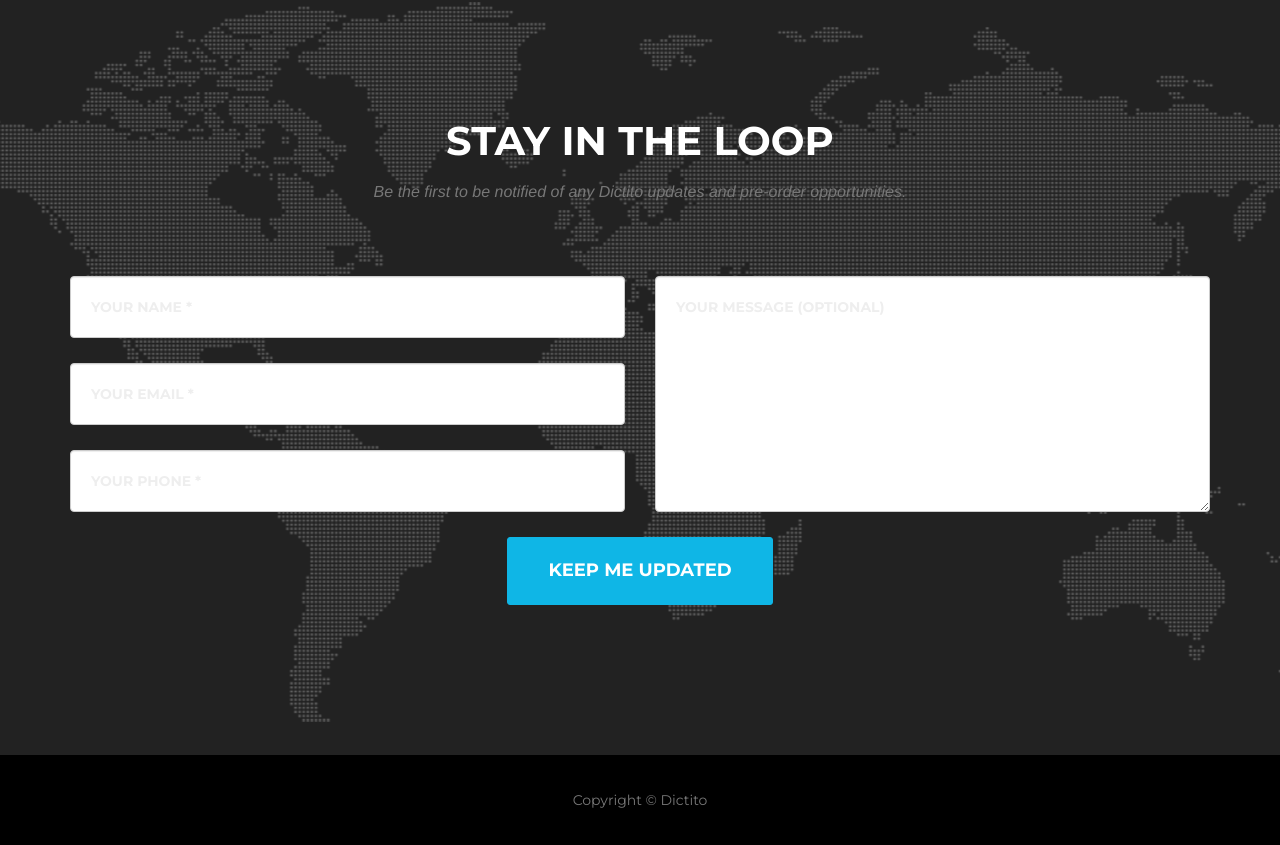
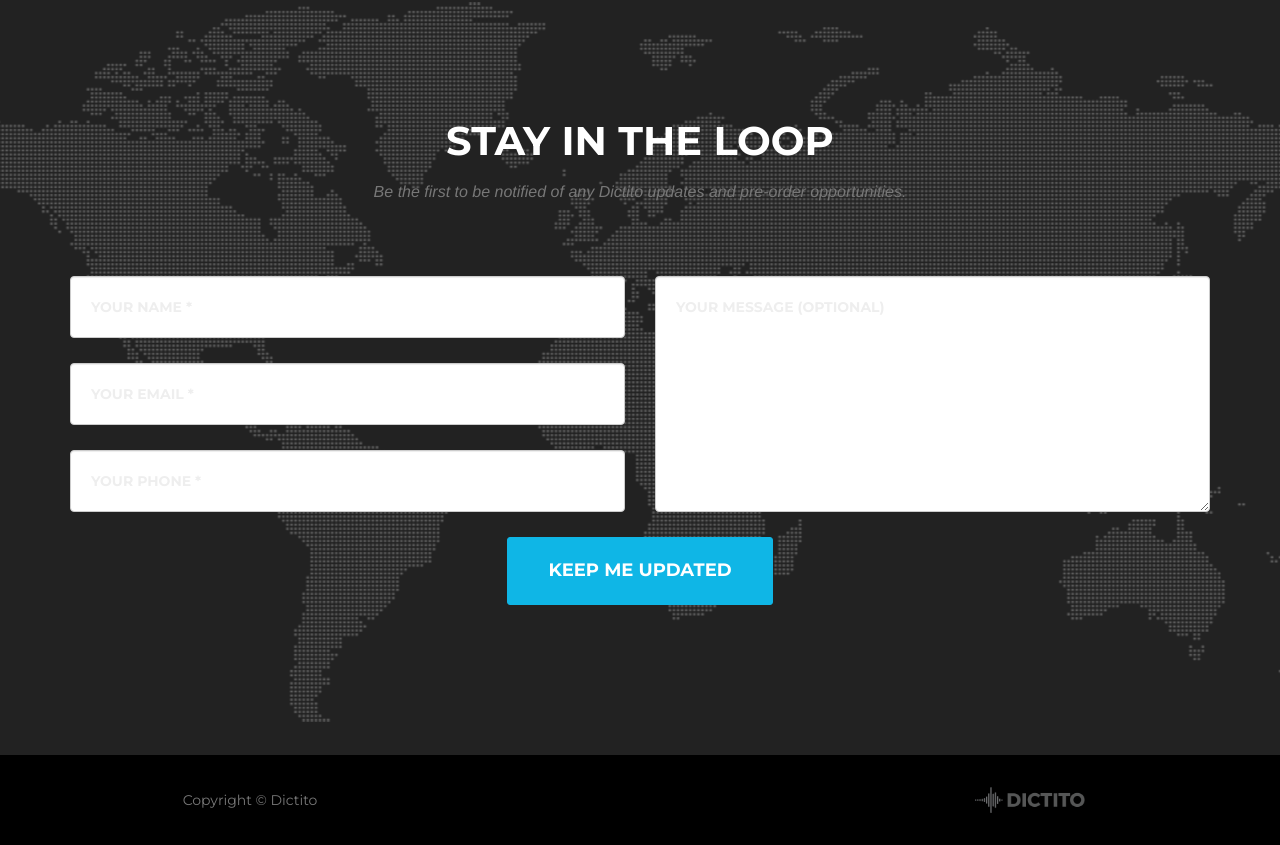
Before and after one commit to shipinggs/dictito, a website: page index.html in a window 1280 px wide. Shown: the part 5179-6024 px from the top of the page. Drawn offline with nearby package versions, Linux system fonts and the light colour scheme; a web font is replaced by a local one.

Commit message:
Footer: added footer logo

```diff
--- a/index.html
+++ b/index.html
@@ -334,9 +334,15 @@
     <footer>
         <div class="container">
             <div class="row">
-                <div class="col-md-12">
+                <div class="col-md-4">
                     <span class="copyright">Copyright &copy; Dictito</span>
                 </div>
+                <div class="col-md-4">
+                    <span></span>
+                </div>
+                <a href="#page-top" class="col-md-4 page-scroll">
+                    <img class="footer__logo" src="img/logos/logo-with-name-gray.png" alt="footer-logo" />
+                </a>
             </div>
         </div>
     </footer>
--- a/less/agency.less
+++ b/less/agency.less
@@ -550,11 +550,10 @@ footer {
         .heading-font;
         text-transform: none;
     }
-    ul.quicklinks {
-        margin-bottom: 0;
-        line-height: 40px;
-        .heading-font;
-        text-transform: none;
+    img.footer__logo {
+        padding: 7px;
+        max-height:40px;
+        max-width: 100%;
     }
 }
 
```
Also changed, not shown: README.md, css/agency.css, css/agency.min.css, img/logos/logo-with-name-gray.png (added).
